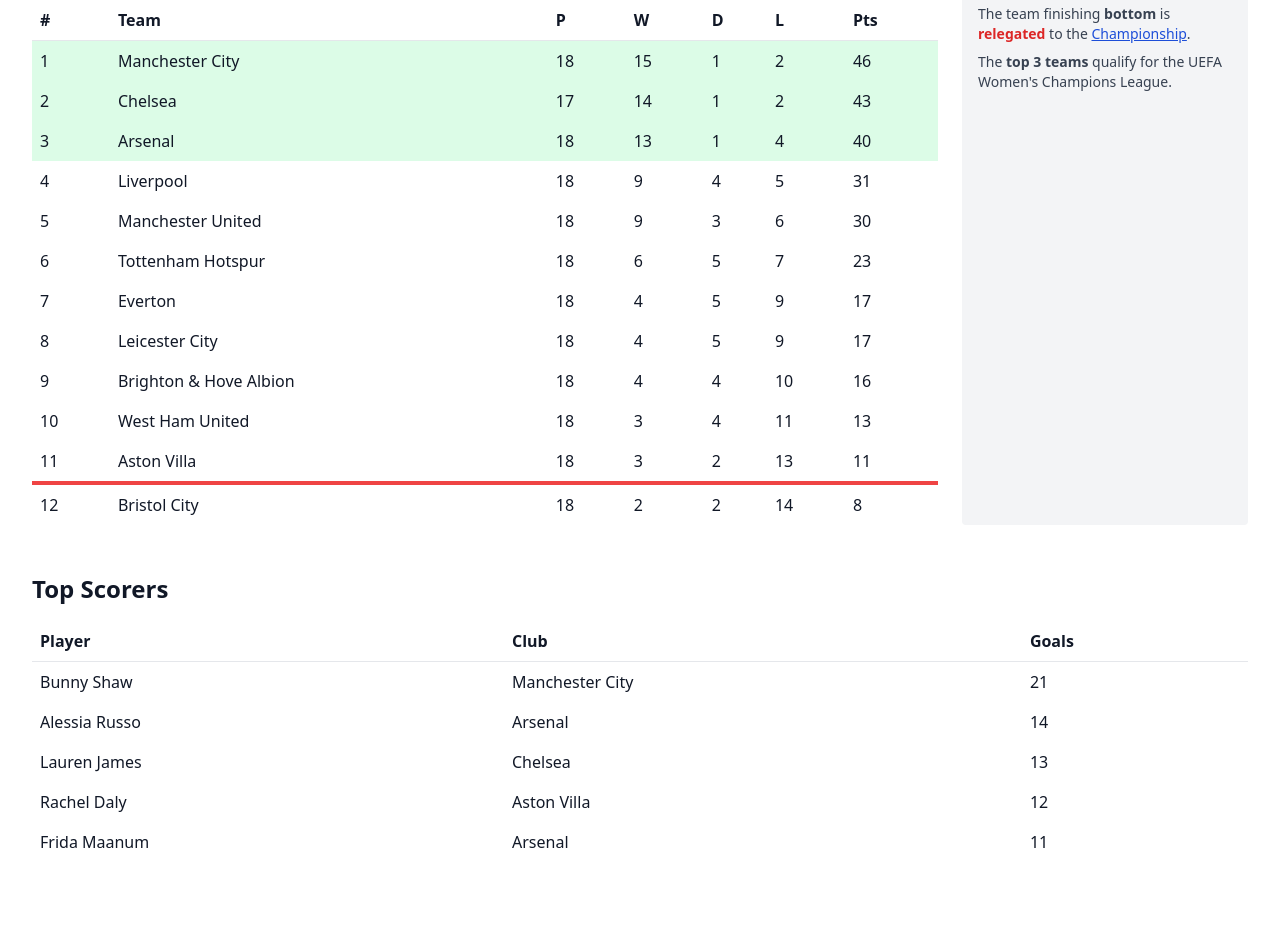
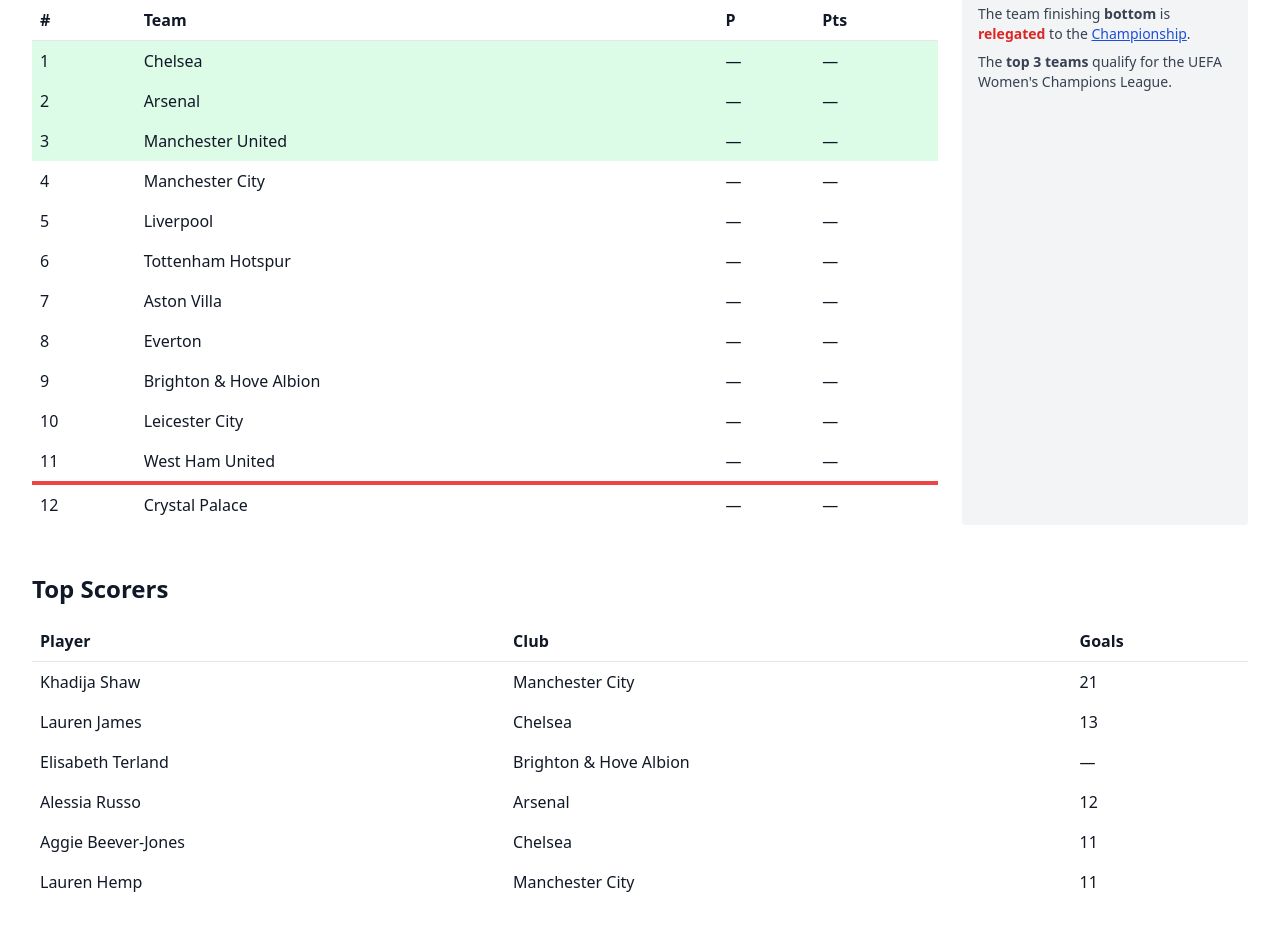
Before and after one commit to jhickey011/the-pyramid-page, a Next.js app: page /leagues/wsl in a window 1280 px wide. Shown: the part 220-1150 px from the top of the page. Before the commit the page ends 1114 px from the top, so only its background shows below. Built offline with nearby package versions, Linux system fonts and the light colour scheme.

Commit message:
Update page.tsx

```diff
--- a/app/leagues/wsl/page.tsx
+++ b/app/leagues/wsl/page.tsx
@@ -24,32 +24,23 @@ export default function WSLPage() {
                   <th className="border-b p-2">#</th>
                   <th className="border-b p-2">Team</th>
                   <th className="border-b p-2">P</th>
-                  <th className="border-b p-2">W</th>
-                  <th className="border-b p-2">D</th>
-                  <th className="border-b p-2">L</th>
                   <th className="border-b p-2">Pts</th>
                 </tr>
               </thead>
               <tbody>
-                <tr className="bg-green-100">
-                  <td className="p-2">1</td><td className="p-2">Manchester City</td><td className="p-2">18</td><td className="p-2">15</td><td className="p-2">1</td><td className="p-2">2</td><td className="p-2">46</td>
-                </tr>
-                <tr className="bg-green-100">
-                  <td className="p-2">2</td><td className="p-2">Chelsea</td><td className="p-2">17</td><td className="p-2">14</td><td className="p-2">1</td><td className="p-2">2</td><td className="p-2">43</td>
-                </tr>
-                <tr className="bg-green-100">
-                  <td className="p-2">3</td><td className="p-2">Arsenal</td><td className="p-2">18</td><td className="p-2">13</td><td className="p-2">1</td><td className="p-2">4</td><td className="p-2">40</td>
-                </tr>
-                <tr><td className="p-2">4</td><td className="p-2">Liverpool</td><td className="p-2">18</td><td className="p-2">9</td><td className="p-2">4</td><td className="p-2">5</td><td className="p-2">31</td></tr>
-                <tr><td className="p-2">5</td><td className="p-2">Manchester United</td><td className="p-2">18</td><td className="p-2">9</td><td className="p-2">3</td><td className="p-2">6</td><td className="p-2">30</td></tr>
-                <tr><td className="p-2">6</td><td className="p-2">Tottenham Hotspur</td><td className="p-2">18</td><td className="p-2">6</td><td className="p-2">5</td><td className="p-2">7</td><td className="p-2">23</td></tr>
-                <tr><td className="p-2">7</td><td className="p-2">Everton</td><td className="p-2">18</td><td className="p-2">4</td><td className="p-2">5</td><td className="p-2">9</td><td className="p-2">17</td></tr>
-                <tr><td className="p-2">8</td><td className="p-2">Leicester City</td><td className="p-2">18</td><td className="p-2">4</td><td className="p-2">5</td><td className="p-2">9</td><td className="p-2">17</td></tr>
-                <tr><td className="p-2">9</td><td className="p-2">Brighton & Hove Albion</td><td className="p-2">18</td><td className="p-2">4</td><td className="p-2">4</td><td className="p-2">10</td><td className="p-2">16</td></tr>
-                <tr><td className="p-2">10</td><td className="p-2">West Ham United</td><td className="p-2">18</td><td className="p-2">3</td><td className="p-2">4</td><td className="p-2">11</td><td className="p-2">13</td></tr>
-                <tr><td className="p-2">11</td><td className="p-2">Aston Villa</td><td className="p-2">18</td><td className="p-2">3</td><td className="p-2">2</td><td className="p-2">13</td><td className="p-2">11</td></tr>
+                <tr className="bg-green-100"><td className="p-2">1</td><td className="p-2">Chelsea</td><td className="p-2">—</td><td className="p-2">—</td></tr>
+                <tr className="bg-green-100"><td className="p-2">2</td><td className="p-2">Arsenal</td><td className="p-2">—</td><td className="p-2">—</td></tr>
+                <tr className="bg-green-100"><td className="p-2">3</td><td className="p-2">Manchester United</td><td className="p-2">—</td><td className="p-2">—</td></tr>
+                <tr><td className="p-2">4</td><td className="p-2">Manchester City</td><td className="p-2">—</td><td className="p-2">—</td></tr>
+                <tr><td className="p-2">5</td><td className="p-2">Liverpool</td><td className="p-2">—</td><td className="p-2">—</td></tr>
+                <tr><td className="p-2">6</td><td className="p-2">Tottenham Hotspur</td><td className="p-2">—</td><td className="p-2">—</td></tr>
+                <tr><td className="p-2">7</td><td className="p-2">Aston Villa</td><td className="p-2">—</td><td className="p-2">—</td></tr>
+                <tr><td className="p-2">8</td><td className="p-2">Everton</td><td className="p-2">—</td><td className="p-2">—</td></tr>
+                <tr><td className="p-2">9</td><td className="p-2">Brighton & Hove Albion</td><td className="p-2">—</td><td className="p-2">—</td></tr>
+                <tr><td className="p-2">10</td><td className="p-2">Leicester City</td><td className="p-2">—</td><td className="p-2">—</td></tr>
+                <tr><td className="p-2">11</td><td className="p-2">West Ham United</td><td className="p-2">—</td><td className="p-2">—</td></tr>
                 <tr className="border-t-4 border-red-500">
-                  <td className="p-2">12</td><td className="p-2">Bristol City</td><td className="p-2">18</td><td className="p-2">2</td><td className="p-2">2</td><td className="p-2">14</td><td className="p-2">8</td>
+                  <td className="p-2">12</td><td className="p-2">Crystal Palace</td><td className="p-2">—</td><td className="p-2">—</td>
                 </tr>
               </tbody>
             </table>
@@ -77,11 +68,12 @@ export default function WSLPage() {
               </tr>
             </thead>
             <tbody>
-              <tr><td className="p-2">Bunny Shaw</td><td className="p-2">Manchester City</td><td className="p-2">21</td></tr>
-              <tr><td className="p-2">Alessia Russo</td><td className="p-2">Arsenal</td><td className="p-2">14</td></tr>
+              <tr><td className="p-2">Khadija Shaw</td><td className="p-2">Manchester City</td><td className="p-2">21</td></tr>
               <tr><td className="p-2">Lauren James</td><td className="p-2">Chelsea</td><td className="p-2">13</td></tr>
-              <tr><td className="p-2">Rachel Daly</td><td className="p-2">Aston Villa</td><td className="p-2">12</td></tr>
-              <tr><td className="p-2">Frida Maanum</td><td className="p-2">Arsenal</td><td className="p-2">11</td></tr>
+              <tr><td className="p-2">Elisabeth Terland</td><td className="p-2">Brighton & Hove Albion</td><td className="p-2">—</td></tr>
+              <tr><td className="p-2">Alessia Russo</td><td className="p-2">Arsenal</td><td className="p-2">12</td></tr>
+              <tr><td className="p-2">Aggie Beever-Jones</td><td className="p-2">Chelsea</td><td className="p-2">11</td></tr>
+              <tr><td className="p-2">Lauren Hemp</td><td className="p-2">Manchester City</td><td className="p-2">11</td></tr>
             </tbody>
           </table>
         </section>
```
